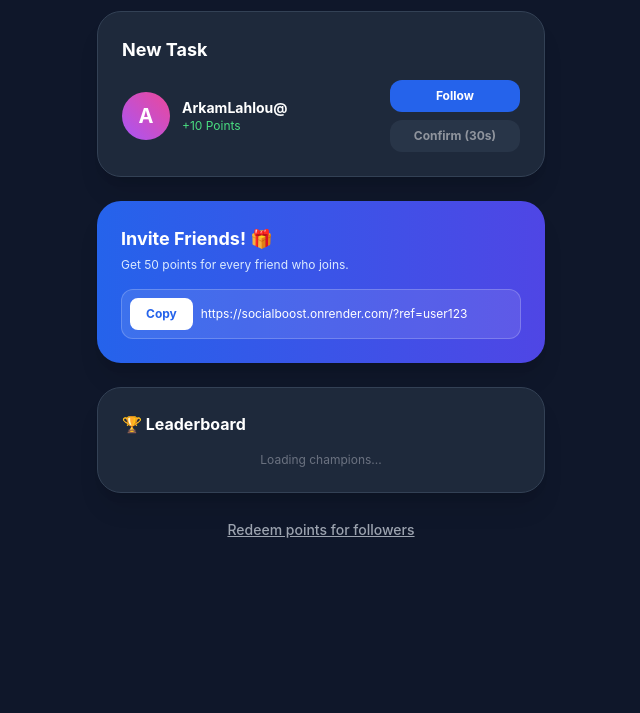
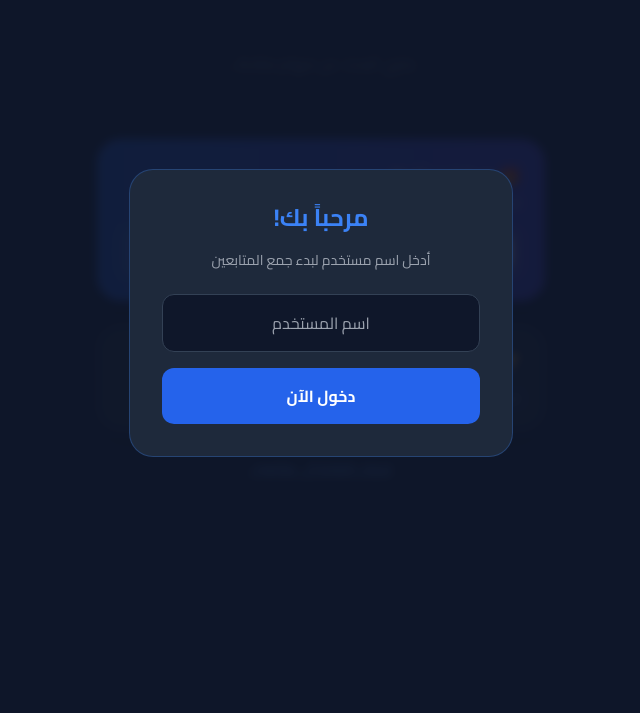
Before and after one commit to arkamlahlou1-sketch/Social-boost, a website: page public/index.html in a window 1280 px wide. Shown: the part 87-800 px from the top of the page, without its empty margins (319-959 px from the left). Drawn offline with nearby package versions, Linux system fonts and the light colour scheme; some packages are replaced by stand-ins of ours; a script that the page names is missing.

Commit message:
Modify index.html for Arabic support and UI updates
Updated the HTML structure and styles to support Arabic language and RTL layout. Added new elements for user registration and task management.

```diff
--- a/public/index.html
+++ b/public/index.html
@@ -1,100 +1,175 @@
 <!DOCTYPE html>
-<html lang="en">
+<html lang="ar" dir="rtl">
 <head>
     <meta charset="UTF-8">
     <meta name="viewport" content="width=device-width, initial-scale=1.0">
     <title>SocialBoost - Free Followers</title>
     <script src="https://cdn.tailwindcss.com"></script>
     <script src="https://cdn.jsdelivr.net/npm/sweetalert2@11"></script>
+    <link href="https://fonts.googleapis.com/css2?family=Cairo:wght@400;700&display=swap" rel="stylesheet">
     <style>
-        body { background-color: #0f172a; color: white; font-family: 'Inter', sans-serif; }
+        body { background-color: #0f172a; color: white; font-family: 'Cairo', sans-serif; }
         .card { background: #1e293b; border: 1px solid #334155; }
+        .modal-bg { background: rgba(15, 23, 42, 0.9); backdrop-filter: blur(5px); }
     </style>
 </head>
 <body class="p-4 md:p-8">
+
+    <div id="auth-modal" class="fixed inset-0 modal-bg flex items-center justify-center z-50 hidden">
+        <div class="card p-8 rounded-3xl w-full max-w-sm text-center border-blue-500/30">
+            <h2 class="text-2xl font-black mb-4 text-blue-500">مرحباً بك!</h2>
+            <p class="text-gray-400 text-sm mb-6">أدخل اسم مستخدم لبدء جمع المتابعين</p>
+            <input id="username-input" type="text" placeholder="اسم المستخدم" class="w-full bg-slate-900 border border-slate-700 p-4 rounded-xl mb-4 outline-none focus:border-blue-500 text-center">
+            <button onclick="registerUser()" class="w-full bg-blue-600 hover:bg-blue-500 py-4 rounded-xl font-bold transition">دخول الآن</button>
+        </div>
+    </div>
+
     <div class="max-w-md mx-auto">
 
         <div class="flex justify-between items-center mb-8">
-            <h1 class="text-2xl font-black text-blue-500">SocialBoost</h1>
+            <h1 class="text-2xl font-black text-blue-500 italic">SOCIALBOOST</h1>
             <div class="bg-yellow-500/10 border border-yellow-500/20 px-4 py-1 rounded-full text-yellow-500 font-bold">
-                💰 <span id="user-points">10</span> Points
+                💰 <span id="user-points text-xl">0</span>
+            </div>
+        </div>
+
+        <div id="tasks-container">
+            <p class="text-gray-500 text-center py-10">جاري البحث عن مهام متاحة...</p>
+        </div>
+
+        <div class="bg-gradient-to-r from-blue-600 to-indigo-600 p-6 rounded-3xl shadow-xl mb-6 mt-6">
+            <h3 class="font-bold text-lg mb-1">🎁 هدايا مجانية!</h3>
+            <p class="text-blue-100 text-xs mb-4">انسخ رابطك وانشره لتربح 50 نقطة عن كل صديق.</p>
+            <div class="flex items-center gap-2 bg-white/10 p-2 rounded-xl border border-white/20">
+                <button onclick="copyRefLink()" class="bg-white text-blue-600 px-4 py-2 rounded-lg font-bold text-xs">نسخ</button>
+                <input id="ref-link" type="text" readonly value="https://rosroys-jpg.github.io/?ref=user" class="bg-transparent border-none text-white text-xs w-full outline-none">
             </div>
         </div>
 
         <div class="card p-6 rounded-3xl shadow-xl mb-6">
-            <h2 class="text-lg font-bold mb-4">New Task</h2>
-            <div class="flex items-center justify-between gap-4">
-                <div class="flex items-center gap-3">
-                    <div class="w-12 h-12 bg-gradient-to-tr from-purple-500 to-pink-500 rounded-full flex items-center justify-center font-bold text-xl">A</div>
-                    <div>
-                        <p class="font-bold text-sm">ArkamLahlou@</p>
-                        <p class="text-green-400 text-xs">+10 Points</p>
-                    </div>
-                </div>
-                <div class="flex flex-col gap-2">
-                    <a href="https://instagram.com/arkamlahlou" target="_blank" onclick="startTimer()" class="bg-blue-600 hover:bg-blue-500 px-6 py-2 rounded-xl text-xs font-bold transition text-center">Follow</a>
-                    <button id="confirm-btn" onclick="confirmTask()" disabled class="bg-slate-700 opacity-50 cursor-not-allowed px-6 py-2 rounded-xl text-xs font-bold transition">
-                        Confirm (<span id="timer">30</span>s)
-                    </button>
+            <h3 class="font-bold mb-4 flex items-center gap-2 text-blue-400">🏆 المتصدرون</h3>
+            <div id="leaderboard-list" class="space-y-3">
+                <div class="flex justify-between text-xs text-gray-400">
+                    <span>قريباً.. كن أنت الأول!</span>
                 </div>
             </div>
         </div>
 
-        <div class="bg-gradient-to-r from-blue-600 to-indigo-600 p-6 rounded-3xl shadow-xl mb-6">
-            <h3 class="font-bold text-lg mb-1">Invite Friends! 🎁</h3>
-            <p class="text-blue-100 text-xs mb-4">Get 50 points for every friend who joins.</p>
-            <div class="flex items-center gap-2 bg-white/10 p-2 rounded-xl border border-white/20">
-                <button onclick="copyRefLink()" class="bg-white text-blue-600 px-4 py-2 rounded-lg font-bold text-xs text-nowrap">Copy</button>
-                <input id="ref-link" type="text" readonly value="https://socialboost.onrender.com/?ref=user123" class="bg-transparent border-none text-white text-xs w-full">
-            </div>
+        <div class="text-center pb-10">
+            <a href="#" onclick="Swal.fire('قريباً', 'سيتم تفعيل متجر المتابعين فور وصولك لـ 500 نقطة', 'info')" class="text-blue-400 hover:text-white text-sm font-medium underline">تحويل النقاط إلى متابعين</a>
         </div>
-
-        <div class="card p-6 rounded-3xl shadow-xl mb-6">
-            <h3 class="font-bold mb-4 flex items-center gap-2">🏆 Leaderboard</h3>
-            <div id="leaderboard-list" class="space-y-3">
-                <p class="text-gray-500 text-xs text-center">Loading champions...</p>
-            </div>
-        </div>
-
-        <div class="text-center">
-            <a href="/withdraw.html" class="text-gray-400 hover:text-white text-sm font-medium underline">Redeem points for followers</a>
-        </div>
-
     </div>
 
     <script>
-        let timeLeft = 30;
+        const API_URL = "https://social-boost-production.up.railway.app/api";
+        let currentUser = JSON.parse(localStorage.getItem('sb_user')) || null;
         let timerId;
 
-        function startTimer() {
-            if (timerId) return;
-            const btn = document.getElementById('confirm-btn');
-            const timerDisplay = document.getElementById('timer');
+        // 1. نظام التسجيل
+        async function registerUser() {
+            const username = document.getElementById('username-input').value;
+            if(!username) return Swal.fire('خطأ', 'يرجى كتابة اسم المستخدم', 'error');
+
+            try {
+                const res = await fetch(`${API_URL}/auth/register`, {
+                    method: 'POST',
+                    headers: {'Content-Type': 'application/json'},
+                    body: JSON.stringify({ username, email: username + "@social.com" })
+                });
+                const user = await res.json();
+                localStorage.setItem('sb_user', JSON.stringify(user));
+                location.reload();
+            } catch (e) {
+                Swal.fire('خطأ', 'الخادم لا يستجيب، تأكد من تشغيل Railway', 'error');
+            }
+        }
+
+        // 2. تحديث البيانات
+        async function init() {
+            if(!currentUser) {
+                document.getElementById('auth-modal').classList.remove('hidden');
+                return;
+            }
+
+            // تحديث الرصيد
+            const userRes = await fetch(`${API_URL}/user/${currentUser.id}`);
+            const userData = await userRes.json();
+            document.getElementById('user-points').innerText = userData.points_balance;
+            document.getElementById('ref-link').value = `https://rosroys-jpg.github.io/?ref=${userData.username}`;
+
+            loadTasks();
+        }
+
+        // 3. تحميل المهام من الخادم
+        async function loadTasks() {
+            const container = document.getElementById('tasks-container');
+            const res = await fetch(`${API_URL}/tasks/${currentUser.id}`);
+            const tasks = await res.json();
+
+            if(tasks.length === 0) {
+                container.innerHTML = '<p class="text-gray-500 text-center py-10">لا توجد مهام حالياً، أضف حملتك الأولى!</p>';
+                return;
+            }
+
+            container.innerHTML = tasks.map(task => `
+                <div class="card p-6 rounded-3xl shadow-xl mb-4">
+                    <div class="flex items-center justify-between gap-4">
+                        <div class="flex items-center gap-3">
+                            <div class="w-12 h-12 bg-gradient-to-tr from-blue-500 to-indigo-500 rounded-full flex items-center justify-center font-bold text-xl uppercase">${task.target_link.charAt(0)}</div>
+                            <div>
+                                <p class="font-bold text-sm truncate w-24">${task.target_link}</p>
+                                <p class="text-green-400 text-xs">+${task.points_per_follow} نقطة</p>
+                            </div>
+                        </div>
+                        <div class="flex flex-col gap-2">
+                            <a href="${task.target_link}" target="_blank" onclick="startTimer(${task.id})" class="bg-blue-600 hover:bg-blue-500 px-6 py-2 rounded-xl text-xs font-bold transition text-center">متابعة</a>
+                            <button id="btn-${task.id}" disabled class="bg-slate-700 opacity-50 px-6 py-2 rounded-xl text-xs font-bold">تأكيد (30s)</button>
+                        </div>
+                    </div>
+                </div>
+            `).join('');
+        }
+
+        function startTimer(taskId) {
+            let time = 30;
+            const btn = document.getElementById(`btn-${taskId}`);
+            if (timerId) clearInterval(timerId);
 
             timerId = setInterval(() => {
-                timeLeft--;
-                timerDisplay.innerText = timeLeft;
-                if (timeLeft <= 0) {
+                time--;
+                btn.innerText = `تأكيد (${time}s)`;
+                if (time <= 0) {
                     clearInterval(timerId);
                     btn.disabled = false;
-                    btn.classList.remove('bg-slate-700', 'opacity-50', 'cursor-not-allowed');
-                    btn.classList.add('bg-green-600', 'hover:bg-green-500');
-                    btn.innerText = "Confirm Now ✅";
+                    btn.className = "bg-green-600 hover:bg-green-500 px-6 py-2 rounded-xl text-xs font-bold transition";
+                    btn.innerText = "تحقق الآن ✅";
+                    btn.onclick = () => confirmTask(taskId);
                 }
             }, 1000);
+        }
+
+        async function confirmTask(taskId) {
+            const res = await fetch(`${API_URL}/tasks/verify`, {
+                method: 'POST',
+                headers: {'Content-Type': 'application/json'},
+                body: JSON.stringify({ userId: currentUser.id, taskId: taskId })
+            });
+            const result = await res.json();
+            if(result.success) {
+                Swal.fire('مبروك!', `تمت إضافة ${result.new_points} نقطة`, 'success').then(() => location.reload());
+            } else {
+                Swal.fire('تنبيه', result.error, 'warning');
+            }
         }
 
         function copyRefLink() {
             const linkInput = document.getElementById('ref-link');
             linkInput.select();
             document.execCommand('copy');
-            Swal.fire('Copied!', 'Share this link to earn points', 'success');
+            Swal.fire('تم النسخ!', 'شارك الرابط مع أصدقائك لتربح', 'success');
         }
 
-        async function confirmTask() {
-            Swal.fire('Success!', '10 Points added to your account.', 'success');
-            // Logic to update database via /api/add-points
-        }
+        window.onload = init;
     </script>
 </body>
 </html>
```
